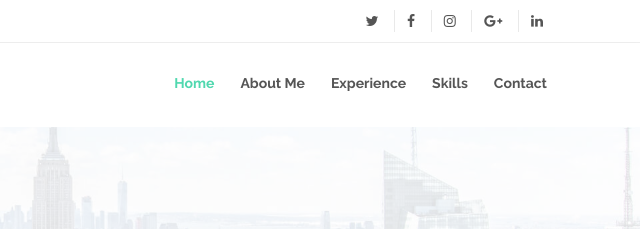
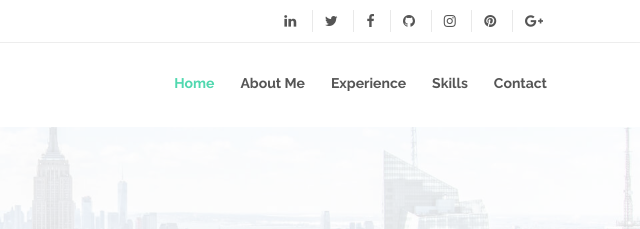
Before and after one commit to BERGINSRUSSEL/berginsrussel, a plain HTML site: page index.html in a window 1280 px wide. Shown: the top 229 px of the page, 640-1280 px from the left. Drawn offline with nearby package versions, Linux system fonts and the light colour scheme; some packages are replaced by stand-ins of ours; files whose address does not match are found by name.

Commit message:
social update

```diff
--- a/index.html
+++ b/index.html
@@ -48,11 +48,13 @@
         <i class="fa fa-phone"></i><a href="callto:+919495911913"> +91 9495 911 913</a>
       </div>
       <div class="social-links float-right">
-        <a href="#" class="twitter"><i class="fa fa-twitter"></i></a>
-        <a href="#" class="facebook"><i class="fa fa-facebook"></i></a>
-        <a href="#" class="instagram"><i class="fa fa-instagram"></i></a>
-        <a href="#" class="google-plus"><i class="fa fa-google-plus"></i></a>
-        <a href="#" class="linkedin"><i class="fa fa-linkedin"></i></a>
+        <a href="https://www.linkedin.com/in/berginsrussel/"><i class="fa fa-linkedin"> </i></a>
+        <a href="https://www.twitter.com" class="twitter"><i class="fa fa-twitter"></i></a>
+        <a href="https://www.facebook.com/berginsr/" class="facebook"><i class="fa fa-facebook"></i></a>
+        <a href="https://www.github.com/berginsrussel/"><i class="fa fa-github"> </i></a>
+        <a href="https://www.instagram.com/berginsrussel/" class="instagram"><i class="fa fa-instagram"></i></a>
+        <a href="https://in.pinterest.com/berginrussel/"><i class="fa fa-pinterest"> </i></a>
+        <a href="https://plus.google.com/u/0/102270536082564988333" class="google-plus"><i class="fa fa-google-plus"></i></a>
       </div>
     </div>
   </section>
```
